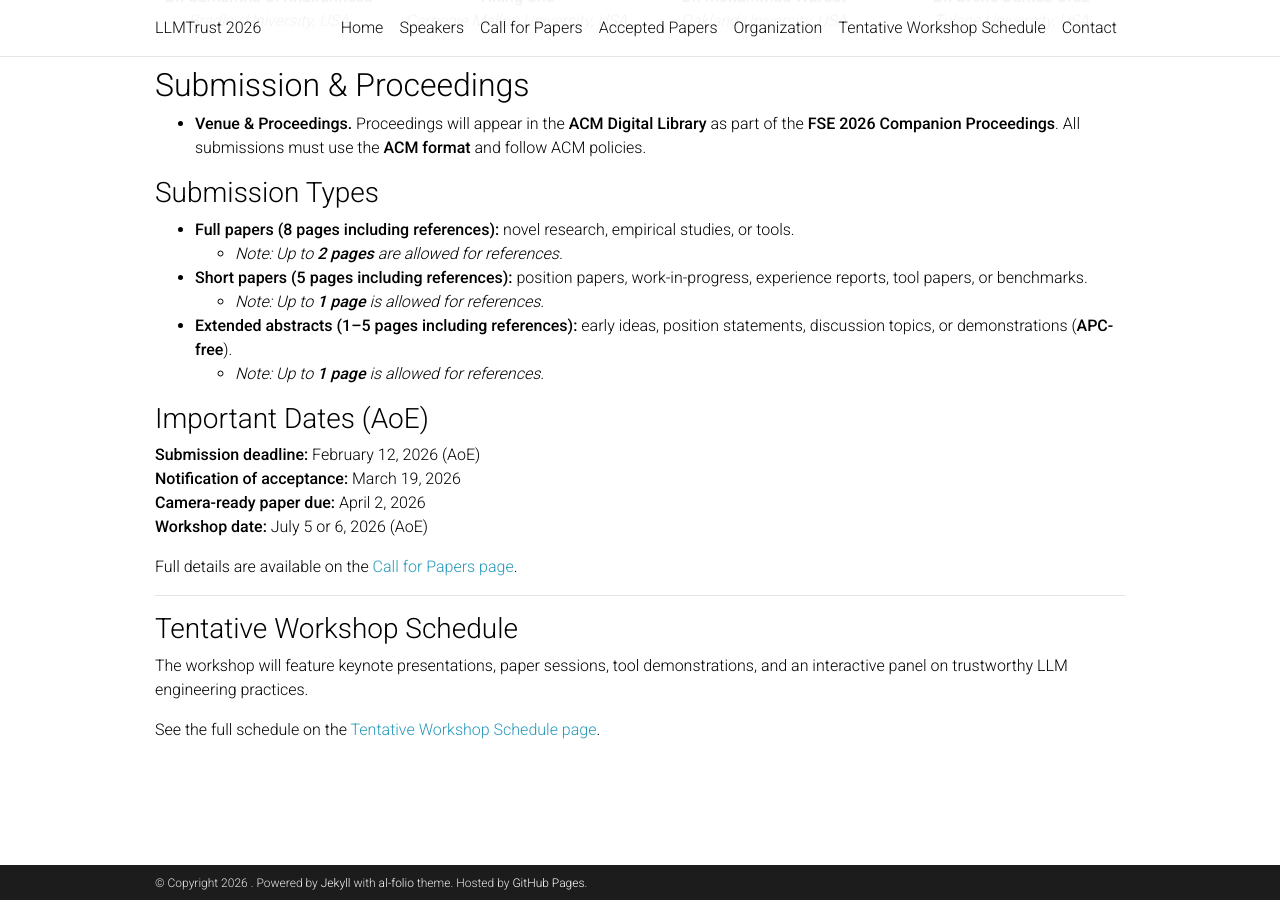
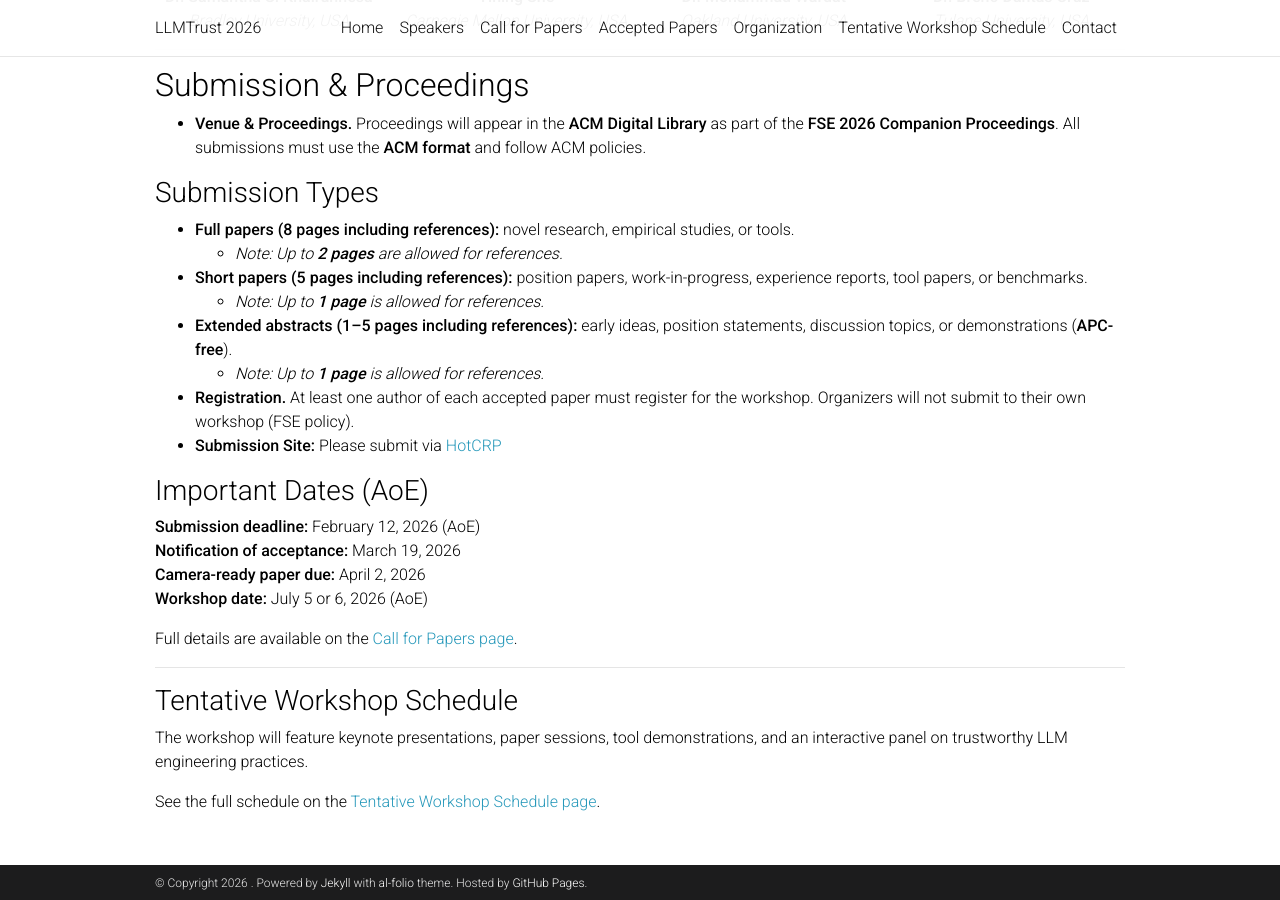
Before and after one commit to llmtrust2026/llmtrust2026.github.io, a Jekyll site: the page built from _pages/home.md, in a window 1280 px wide and 900 px high, scrolled down 2008 px. Built offline with Jekyll 4.4.1, drawn with Linux system fonts in a browser that asks for light colours; comment, search, counter and statistics services are not loaded; a style sheet for code colours, icons or effects is not loaded.

Commit message:
Update home.md

```diff
--- a/_pages/home.md
+++ b/_pages/home.md
@@ -194,6 +194,10 @@ Grounded in trustworthiness goals (fairness, accountability, transparency, safet
 - **Extended abstracts (1–5 pages including references):** early ideas, position statements, discussion topics, or demonstrations (**APC-free**).
   - *Note: Up to **1 page** is allowed for references.*
 
+- **Registration.** At least one author of each accepted paper must register for the workshop. Organizers will not submit to their own workshop (FSE policy).
+- <strong>Submission Site:</strong> Please submit via
+<a href="https://llmtrust2026.hotcrp.com/">HotCRP</a>
+
 ### Important Dates (AoE)
 
 
```
